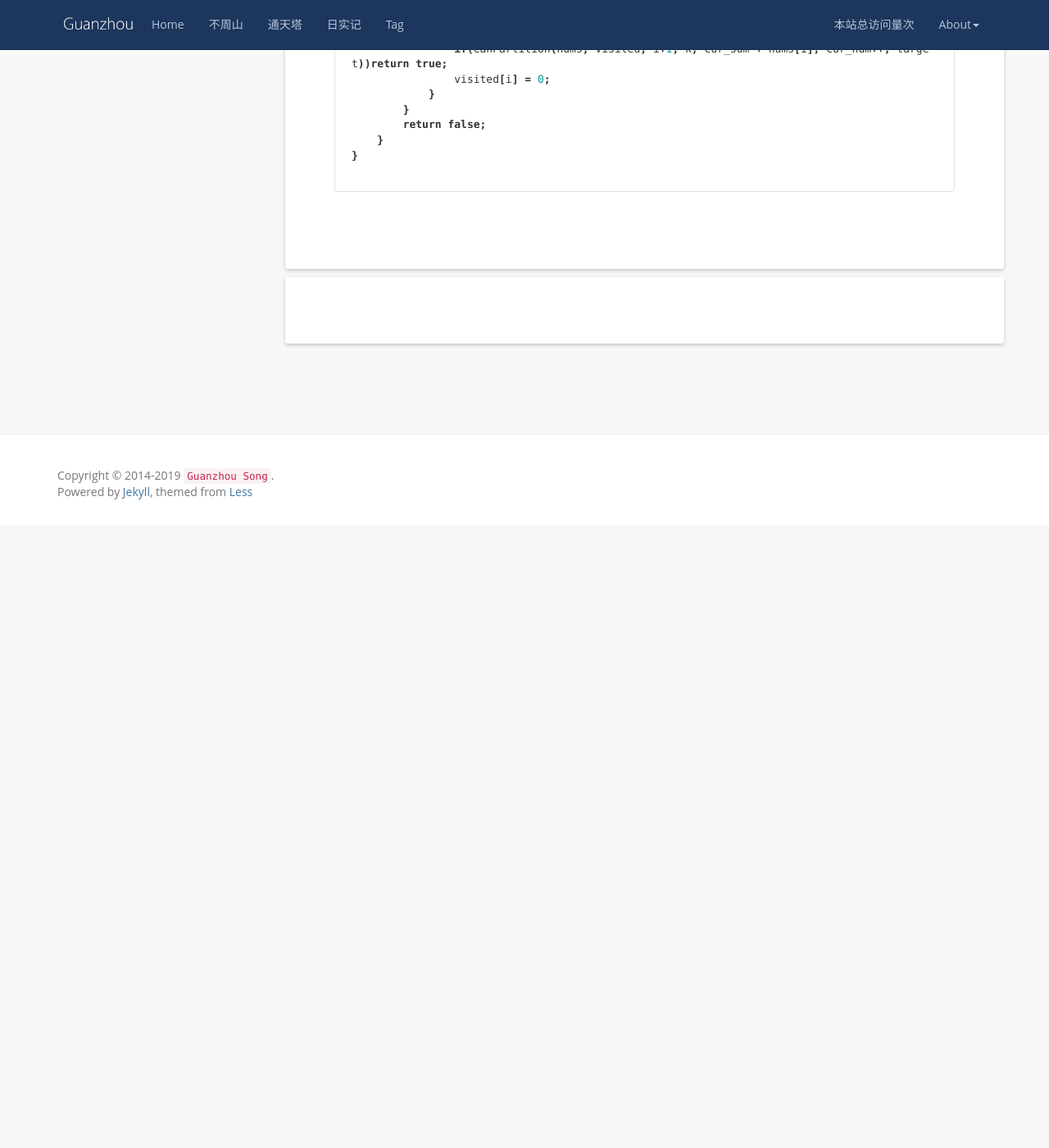
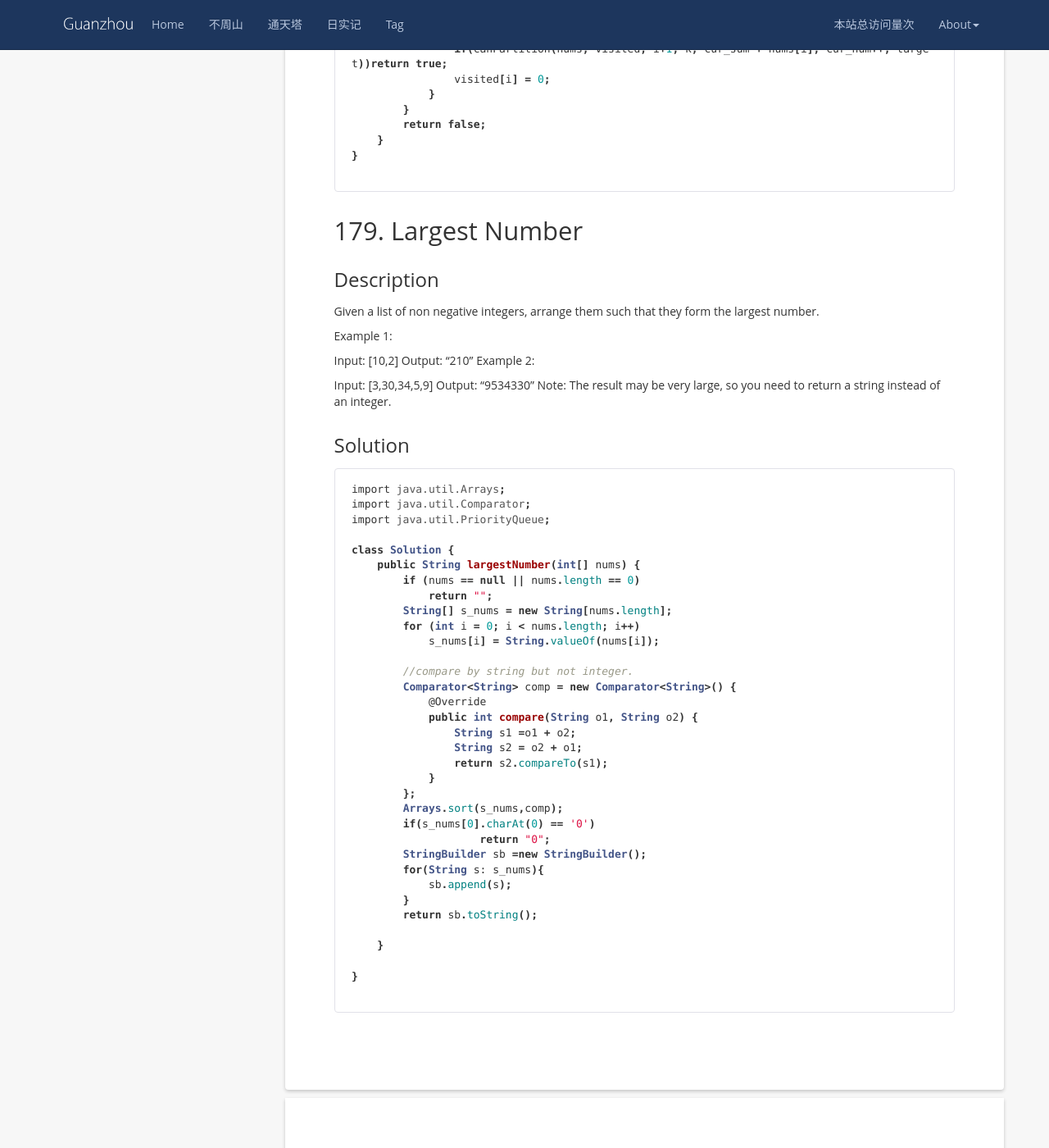
Before and after one commit to wangsimin04/GuanzhouSong.github.io, a Jekyll site: the page built from _posts/2019-11-01-LeetCode.md, in a window 1280 px wide and 1400 px high, scrolled down 8464 px. Shown: the whole window at 82% size. Built offline with Jekyll 4.4.1, drawn with Linux system fonts in a browser that asks for light colours; nearby versions of some CDN libraries; comment, search, counter and statistics services are not loaded; before the commit the page ends 9104 px from its top, so only the background shows below that.

Commit message:
Update 2019-11-01-LeetCode.md

````diff
--- a/_posts/2019-11-01-LeetCode.md
+++ b/_posts/2019-11-01-LeetCode.md
@@ -413,3 +413,56 @@ class Solution {
 }
 
 ```
+
+
+## 179. Largest Number
+### Description
+Given a list of non negative integers, arrange them such that they form the largest number.
+
+Example 1:
+
+Input: [10,2]
+Output: "210"
+Example 2:
+
+Input: [3,30,34,5,9]
+Output: "9534330"
+Note: The result may be very large, so you need to return a string instead of an integer.
+
+### Solution
+```java
+import java.util.Arrays;
+import java.util.Comparator;
+import java.util.PriorityQueue;
+
+class Solution {
+    public String largestNumber(int[] nums) {
+        if (nums == null || nums.length == 0)
+            return "";
+        String[] s_nums = new String[nums.length];
+        for (int i = 0; i < nums.length; i++)
+            s_nums[i] = String.valueOf(nums[i]);
+
+        //compare by string but not integer.
+        Comparator<String> comp = new Comparator<String>() {
+            @Override
+            public int compare(String o1, String o2) {
+                String s1 =o1 + o2;
+                String s2 = o2 + o1;
+                return s2.compareTo(s1);
+            }
+        };
+        Arrays.sort(s_nums,comp);
+        if(s_nums[0].charAt(0) == '0')
+                    return "0";
+        StringBuilder sb =new StringBuilder();
+        for(String s: s_nums){
+            sb.append(s);
+        }
+        return sb.toString();
+
+    }
+
+}
+
+```
````
